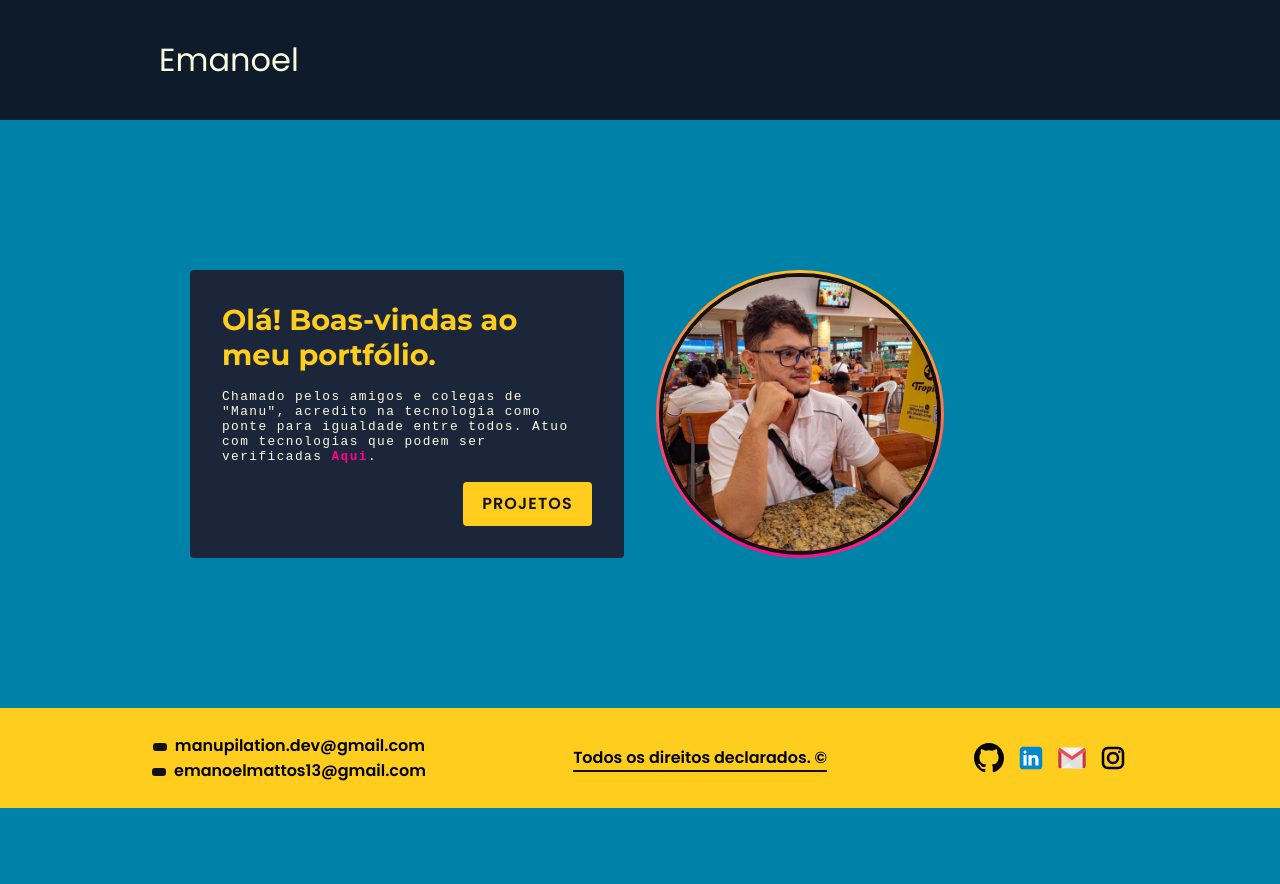
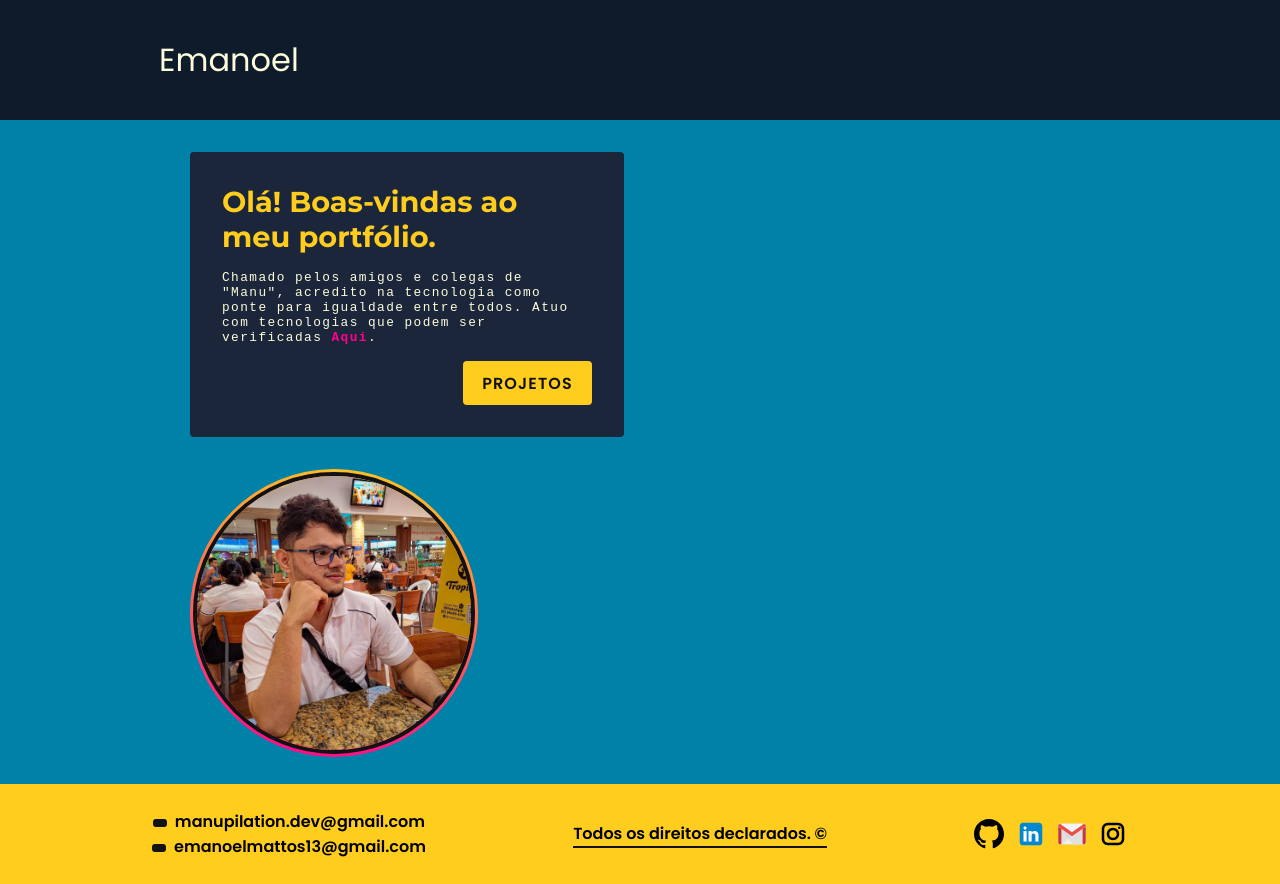
Before and after one commit to manupilation/manupilation.github.io, a React (Vite) app in the folder personal-page-app/: page / in a window 1280 px wide. Before the commit the page ends 808 px from the top, so only its background shows below. Built offline with nearby package versions, Linux system fonts and the light colour scheme.

Commit message:
feat: Presentation section separator

```diff
--- a/personal-page-app/src/components/Presentation-section/Presentation-section.tsx
+++ b/personal-page-app/src/components/Presentation-section/Presentation-section.tsx
@@ -13,6 +13,7 @@ function PresentationSection() {
         target="_blank"
         rel="external">Projetos</a>
       </article>
+      <span className={styles.separator}></span>
       <div className={styles.selfImage}>
         <img src={eu} alt="Foto de Manu"/>
       </div>
```
